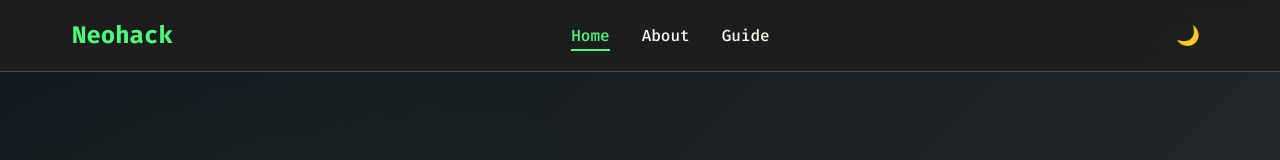
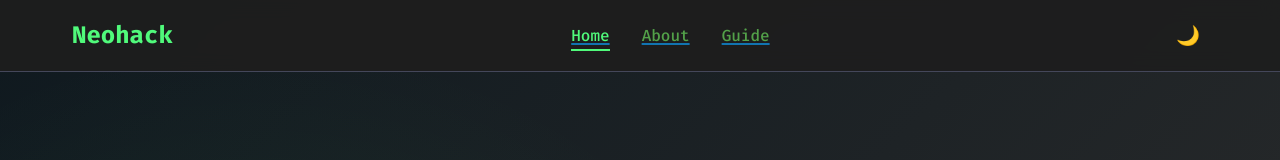
Before and after one commit to hackclub/neohack, a React (Create React App) app: page / in a window 1280 px wide. Shown: the top 160 px of the page. Built offline with nearby package versions, Linux system fonts and the light colour scheme.

Commit message:
updated the link colours

```diff
--- a/src/index.css
+++ b/src/index.css
@@ -988,3 +988,17 @@ html {
   background: #222;
   box-shadow: 0 4px 16px rgba(0,0,0,0.35);
 }
+
+a, .nav-link, .plugin-link {
+    color: #53a149;
+    text-decoration: underline;
+    text-underline-offset: 2px;
+    text-decoration-thickness: 2px;
+    text-decoration-color: #1174b1;
+    transition: color 0.2s;
+}
+
+a:hover, .nav-link:hover, .plugin-link:hover {
+    color: #6cff6a;
+    text-decoration-color: #1174b1;
+}
--- a/src/pages/Guide.js
+++ b/src/pages/Guide.js
@@ -1,5 +1,4 @@
 import React from 'react';
-import { Link } from 'react-router-dom';
 
 const Guide = () => {
   return (
@@ -176,8 +175,7 @@ const Guide = () => {
 
             <div className="cta-section">
               <h2>Need Help?</h2>
-              <p>Don't hesitate to reach out to the Neohack team or the Neovim community.</p>
-              <Link to="/gallery" className="cta-button">View Community Plugins</Link>
+              <p>Don't hesitate to reach out to me (@kashsuks) or anyone on the #neohack Slack Channel!</p>
             </div>
           </div>
         </div>
```
Also changed, not shown: 12 other files (tests, documents, lock files or other folders).
